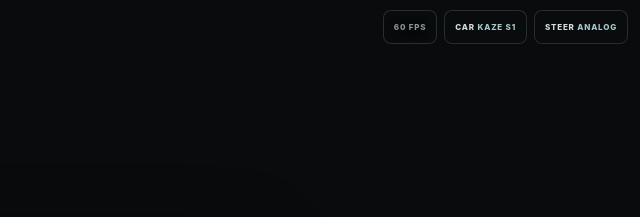
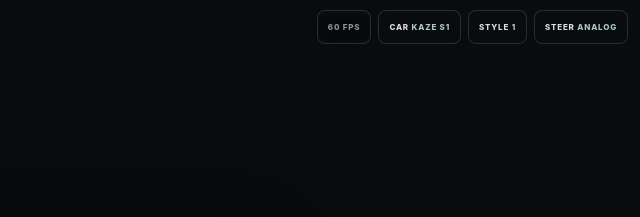
Before and after one commit to Islandyout/Neon-Pursuit, a website built with Vite: page index.html in a window 1280 px wide. Shown: the top 217 px of the page, 640-1280 px from the left. Built offline with nearby package versions, Linux system fonts and the light colour scheme; what @babylonjs/core would draw is missing.

Commit message:
feat(a11,a14): expose persistent customization control

```diff
--- a/index.html
+++ b/index.html
@@ -25,6 +25,7 @@
         <div class="top-actions">
           <span id="fps" class="telemetry-chip">60 FPS</span>
           <button id="vehicle-button" class="top-button" type="button">CAR <span id="vehicle-label">KAZE S1</span></button>
+          <button id="style-button" class="top-button" type="button">STYLE <span id="style-label">1</span></button>
           <button id="control-mode-button" class="top-button" type="button">STEER <span id="control-mode-label">ANALOG</span></button>
           <button id="install-button" class="top-button hidden" type="button">INSTALL</button>
         </div>
```
